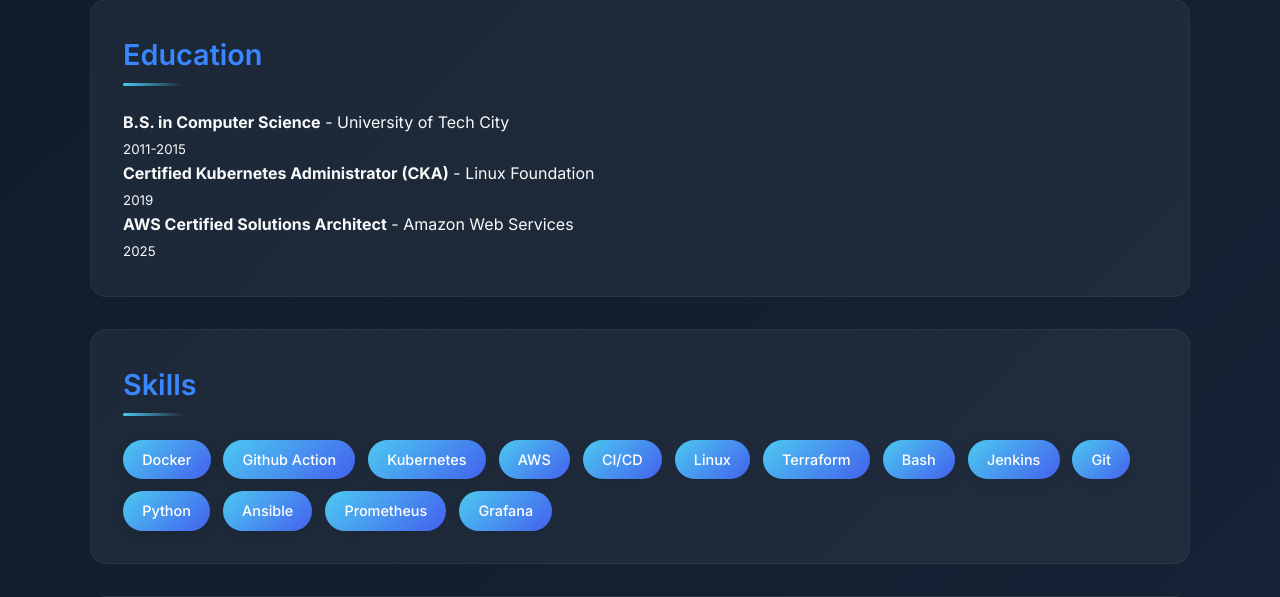
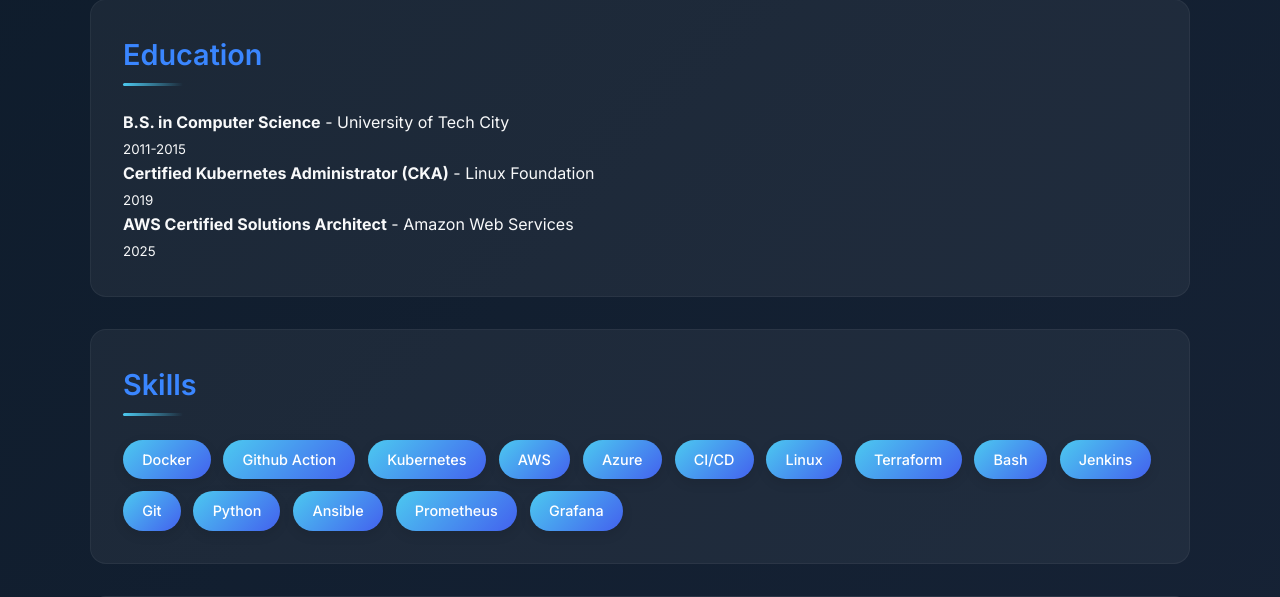
Before and after one commit to yusuff0909/resume-latest, a Flask app: page / in a window 1280 px wide. Shown: the part 612-1209 px from the top of the page. Run offline with Flask 3, Linux system fonts and the light colour scheme.

Commit message:
new push

```diff
--- a/templates/index.html
+++ b/templates/index.html
@@ -305,6 +305,7 @@
                 <span class="skill">Github Action</span>
                 <span class="skill">Kubernetes</span>
                 <span class="skill">AWS</span>
+                <span class="skill">Azure</span>
                 <span class="skill">CI/CD</span>
                 <span class="skill">Linux</span>
                 <span class="skill">Terraform</span>
```
